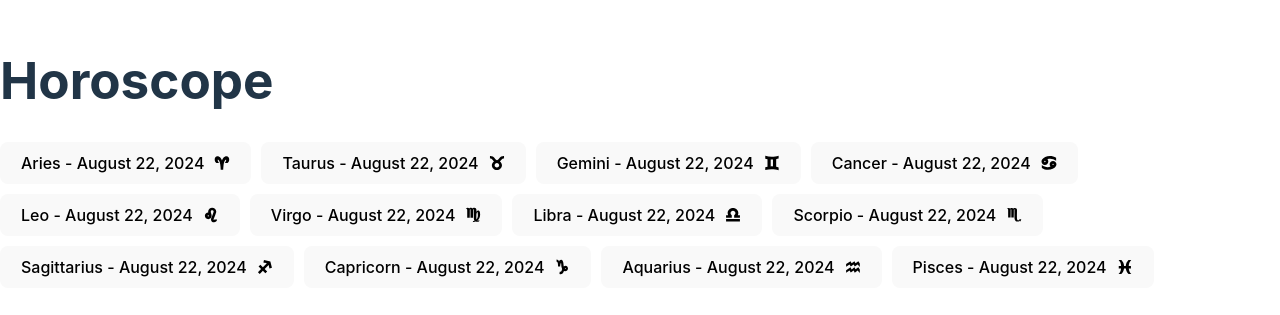
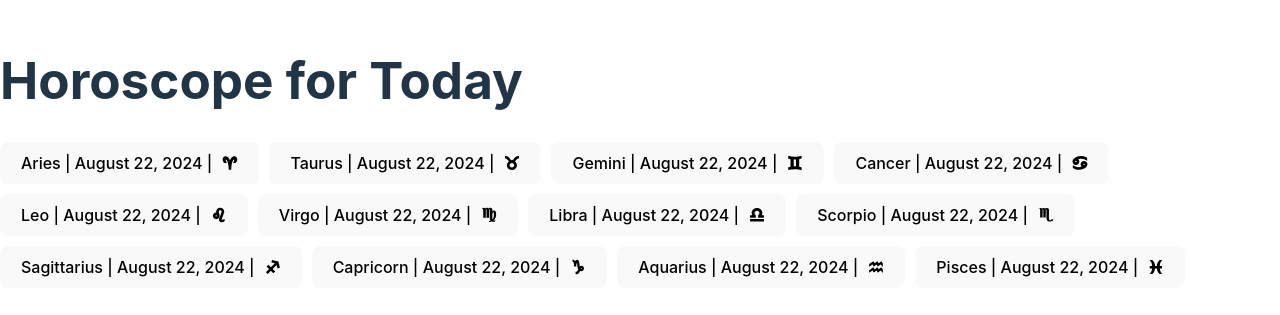
Before and after one commit to aydingani/astro, a React (Vite) app: page / in a window 1280 px wide. Shown: the part 247-562 px from the top of the page. Built offline with nearby package versions, Linux system fonts and the light colour scheme.

Commit message:
tg backbutton addition

```diff
--- a/src/App.jsx
+++ b/src/App.jsx
@@ -36,21 +36,34 @@ const zodiacSigns = [
   { sign: "pisces", icon: <GiPisces /> },
 ];
 
+const detectLanguage = () => {
+  const userLanguage =
+    window.Telegram?.WebApp?.initDataUnsafe?.user?.language_code;
+  return userLanguage === "ru" ? "ru" : "en";
+};
+
 const MainPage = () => {
   const navigate = useNavigate();
-  const today = new Date().toLocaleDateString("en-US", {
-    year: "numeric",
-    month: "long",
-    day: "numeric",
-  });
+  const language = detectLanguage();
+  const today = new Date().toLocaleDateString(
+    language === "ru" ? "ru-RU" : "en-US",
+    {
+      year: "numeric",
+      month: "long",
+      day: "numeric",
+    }
+  );
 
   const handleButtonClick = (sign) => {
     navigate(`/horoscope/${sign}`);
   };
 
+  const buttonText =
+    language === "ru" ? "Гороскоп на сегодня" : "Horoscope for Today";
+
   return (
     <div>
-      <h1>Horoscope</h1>
+      <h1>{buttonText}</h1>
       <div style={{ display: "flex", flexWrap: "wrap", gap: "10px" }}>
         {zodiacSigns.map((zodiac) => (
           <button
@@ -64,9 +77,8 @@ const MainPage = () => {
               gap: "10px",
             }}
           >
-            {zodiac.sign.charAt(0).toUpperCase() + zodiac.sign.slice(1)} -{" "}
-            {today}
-            {zodiac.icon}{" "}
+            {zodiac.sign.charAt(0).toUpperCase() + zodiac.sign.slice(1)} |{" "}
+            {today} |{zodiac.icon}{" "}
           </button>
         ))}
       </div>
@@ -77,9 +89,16 @@ const MainPage = () => {
 const HoroscopePage = () => {
   const { sign } = useParams();
   const [response, setResponse] = useState(null);
-  const navigate = useNavigate();
+  // const navigate = useNavigate();
+  const language = detectLanguage();
 
   useEffect(() => {
+    const tg = window.Telegram.WebApp;
+
+    tg.BackButton.show();
+    tg.BackButton.onClick(() => {
+      tg.close();
+    });
     const getHoroscope = async () => {
       try {
         const res = await fetch("https://poker247tech.ru/get_horoscope/", {
@@ -89,7 +108,7 @@ const HoroscopePage = () => {
           },
           body: JSON.stringify({
             sign: sign,
-            language: "translated",
+            language: language === "ru" ? "original" : "translated",
             period: "today",
           }),
         });
@@ -107,17 +126,24 @@ const HoroscopePage = () => {
     };
 
     getHoroscope();
-  }, [sign]);
+    return () => {
+      tg.BackButton.hide();
+      tg.BackButton.offClick(); // Unsubscribe from the event
+    };
+  }, [sign, language]);
 
   return (
     <div>
-      <button
+      {/* <button
         onClick={() => navigate(-1)}
         style={{ position: "absolute", top: "10px", left: "10px" }}
       >
-        Back
-      </button>
-      <h1>{sign.charAt(0).toUpperCase() + sign.slice(1)} Horoscope</h1>
+        {language === "ru" ? "Назад" : "Back"}
+      </button> */}
+      <h1>
+        {sign.charAt(0).toUpperCase() + sign.slice(1)}{" "}
+        {language === "ru" ? "Гороскоп" : "Horoscope"}
+      </h1>
       {response && <p style={{ marginTop: "20px" }}>{response}</p>}
     </div>
   );
```
